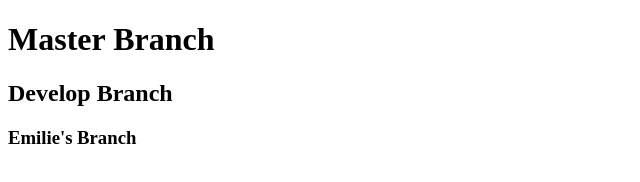
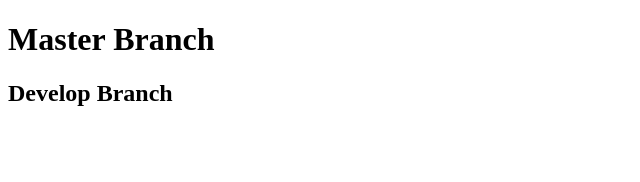
Before and after one commit to emiliearains/teamGit, a plain HTML site: page index.html in a window 1280 px wide. Shown: the whole page, without its empty margins (0-640 px from the left). Drawn offline with Linux system fonts and the light colour scheme.

Commit message:
oops2 commit

```diff
--- a/index.html
+++ b/index.html
@@ -8,6 +8,5 @@
 <body>
     <h1>Master Branch</h1>
     <h2>Develop Branch</h2>
-    <h3>Emilie's Branch</h3>
 </body>
 </html>
```
